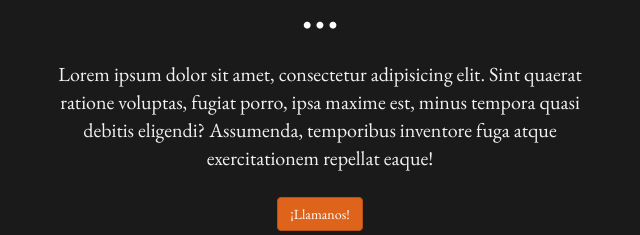
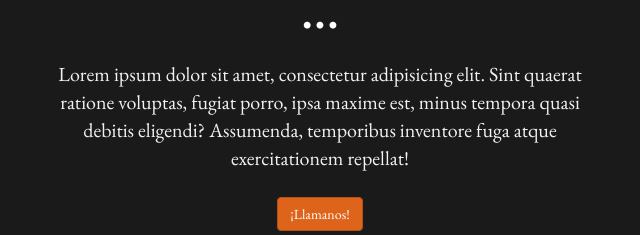
Before and after one commit to goddiler/goddiler.github.io, a plain HTML site: page index.html in a window 1280 px wide. Shown: the part 814-1049 px from the top of the page, 320-960 px from the left. Drawn offline with nearby package versions, Linux system fonts and the light colour scheme.

Commit message:
just testing

```diff
--- a/index.html
+++ b/index.html
@@ -95,7 +95,7 @@
 				<div class="col-lg-6 col-lg-offset-3">
 					<p>Lorem ipsum dolor sit amet, consectetur adipisicing elit. Sint quaerat ratione voluptas, fugiat porro,
 						ipsa maxime est, minus tempora quasi debitis eligendi? Assumenda, temporibus inventore fuga atque exercitationem
-						repellat eaque!</p>
+						repellat!</p>
 					<p><button type="button" class="btn btn-warning">¡Llamanos!</button></p>
 				</div>
 			</div>
```
